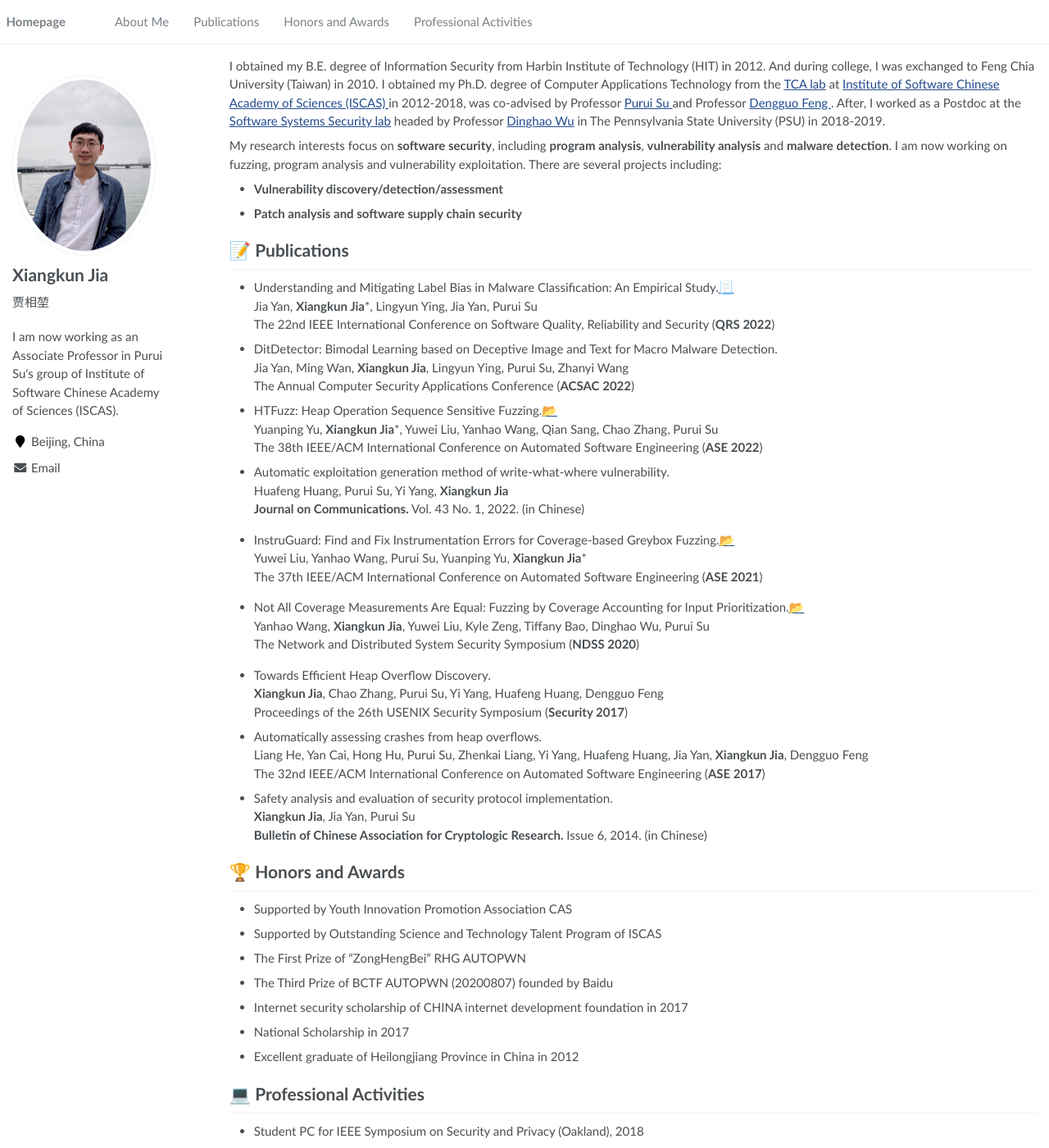
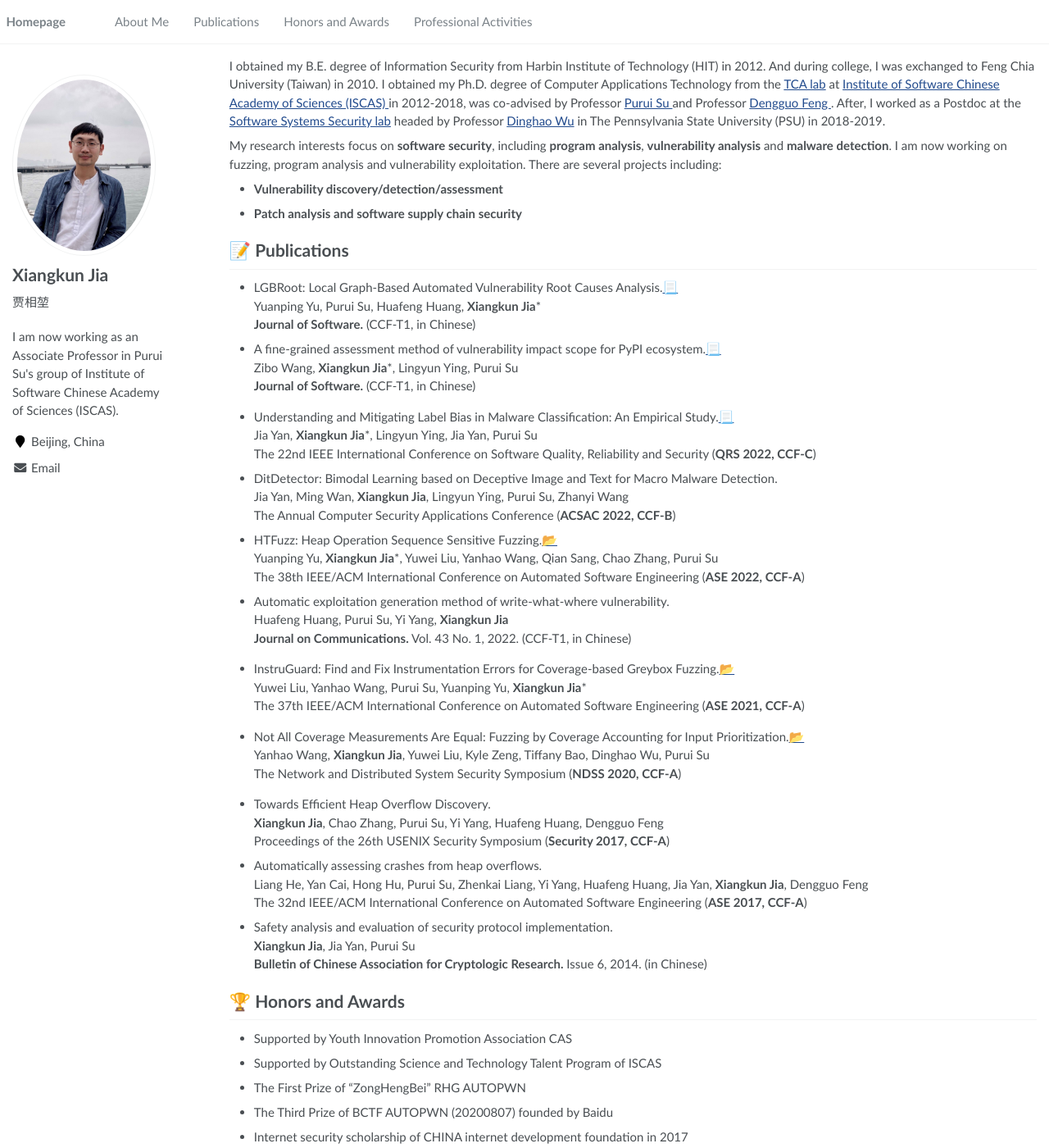
Before and after one commit to ajax4sec/ajax4sec.github.io, a Jekyll site: the page built from _pages/about.md, in a window 1280 px wide and 1400 px high. Shown: the whole window at 82% size. Built offline with Jekyll 4.4.1, drawn with Linux system fonts in a browser that asks for light colours.

Commit message:
Update about.md

```diff
--- a/_pages/about.md
+++ b/_pages/about.md
@@ -37,46 +37,55 @@ I am now working on fuzzing, program analysis and vulnerability exploitation. Th
 
 # 📝 Publications
 
+<!-- 2023 -->
+- LGBRoot: Local Graph-Based Automated Vulnerability Root Causes Analysis.[📃]()<br>
+Yuanping Yu, Purui Su, Huafeng Huang, **Xiangkun Jia***<br>
+<b>Journal of Software.</b> (CCF-T1, in Chinese)<br>
+
+- A fine-grained assessment method of vulnerability impact scope for PyPI ecosystem.[📃]()<br>
+Zibo Wang, **Xiangkun Jia***, Lingyun Ying, Purui Su<br>
+<b>Journal of Software.</b> (CCF-T1, in Chinese)<br>
+
 <!-- 2022 -->
 - Understanding and Mitigating Label Bias in Malware Classification: An Empirical Study.[📃]()<br>
 Jia Yan, **Xiangkun Jia***, Lingyun Ying, Jia Yan, Purui Su<br>
-The 22nd IEEE International Conference on Software Quality, Reliability and Security (<b>QRS 2022</b>)<br>
+The 22nd IEEE International Conference on Software Quality, Reliability and Security (<b>QRS 2022, CCF-C</b>)<br>
 
 - DitDetector: Bimodal Learning based on Deceptive Image and Text for Macro Malware Detection.<br>
 Jia Yan, Ming Wan, **Xiangkun Jia**, Lingyun Ying, Purui Su, Zhanyi Wang<br>
-The Annual Computer Security Applications Conference (<b>ACSAC 2022</b>)<br>
+The Annual Computer Security Applications Conference (<b>ACSAC 2022, CCF-B</b>)<br>
 
 - HTFuzz: Heap Operation Sequence Sensitive Fuzzing.[📂](https://github.com/sharedata21/HTFuzz)<br>
 Yuanping Yu, **Xiangkun Jia***, Yuwei Liu, Yanhao Wang, Qian Sang, Chao Zhang, Purui Su<br>
-The 38th IEEE/ACM International Conference on Automated Software Engineering (<b>ASE 2022</b>)<br>
+The 38th IEEE/ACM International Conference on Automated Software Engineering (<b>ASE 2022, CCF-A</b>)<br>
 
 
 - Automatic exploitation generation method of write-what-where vulnerability.<br>
 Huafeng Huang, Purui Su, Yi Yang, **Xiangkun Jia**<br>
-<b>Journal on Communications.</b> Vol. 43 No. 1, 2022. (in Chinese)<br>
+<b>Journal on Communications.</b> Vol. 43 No. 1, 2022. (CCF-T1, in Chinese)<br>
 <!-- 2022 -->
 
 <!-- 2021 -->
 - InstruGuard: Find and Fix Instrumentation Errors for Coverage-based Greybox Fuzzing.[📂](https://github.com/Marsman1996/instruguard)<br>
 Yuwei Liu, Yanhao Wang, Purui Su, Yuanping Yu, **Xiangkun Jia***<br>
-The 37th IEEE/ACM International Conference on Automated Software Engineering (<b>ASE 2021</b>)<br>
+The 37th IEEE/ACM International Conference on Automated Software Engineering (<b>ASE 2021, CCF-A</b>)<br>
 
 <!-- 2021 -->
 
 <!-- 2020 -->
 - Not All Coverage Measurements Are Equal: Fuzzing by Coverage Accounting for Input Prioritization.[📂](https://github.com/TortoiseFuzz/TortoiseFuzz)<br>
 Yanhao Wang, **Xiangkun Jia**, Yuwei Liu, Kyle Zeng, Tiffany Bao, Dinghao Wu, Purui Su<br>
-The Network and Distributed System Security Symposium (<b>NDSS 2020</b>)<br>
+The Network and Distributed System Security Symposium (<b>NDSS 2020, CCF-A</b>)<br>
 <!-- 2020 -->
 
 <!-- phd -->
 - Towards Efficient Heap Overflow Discovery.<br>
 **Xiangkun Jia**, Chao Zhang, Purui Su, Yi Yang, Huafeng Huang, Dengguo Feng<br>
-Proceedings of the 26th USENIX Security Symposium (<b>Security 2017</b>)<br>
+Proceedings of the 26th USENIX Security Symposium (<b>Security 2017, CCF-A</b>)<br>
 
 - Automatically assessing crashes from heap overflows.<br>
 Liang He, Yan Cai, Hong Hu, Purui Su, Zhenkai Liang, Yi Yang, Huafeng Huang, Jia Yan, **Xiangkun Jia**, Dengguo Feng<br>
-The 32nd IEEE/ACM International Conference on Automated Software Engineering (<b>ASE 2017</b>)<br>
+The 32nd IEEE/ACM International Conference on Automated Software Engineering (<b>ASE 2017, CCF-A</b>)<br>
 
 - Safety analysis and evaluation of security protocol implementation.<br>
 **Xiangkun Jia**, Jia Yan, Purui Su<br>
```
